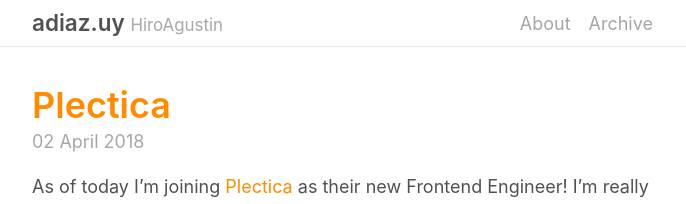
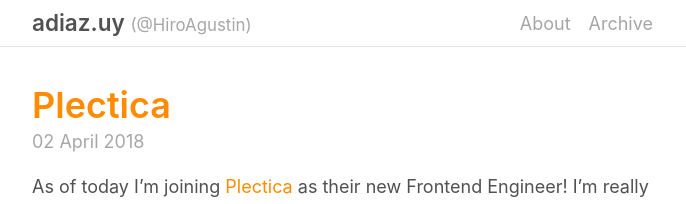
Before and after one commit to HiroAgustin/adiaz.uy-legacy, a Jekyll site: the page built from index.html, in a window 1280 px wide and 900 px high. Shown: the top 204 px of the window, without its empty margins (293-979 px from the left). Built offline with Jekyll 4.4.1, drawn with Linux system fonts in a browser that asks for light colours; nearby versions of some CDN libraries; the list of posts is cut into pages by our own code.

Commit message:
Update tagline and description just cuz

```diff
--- a/_config.yml
+++ b/_config.yml
@@ -4,8 +4,8 @@
 
 # Setup
 title:              adiaz.uy
-description:        Personal site and web development blog of @HiroAgustin.
-tagline:            HiroAgustin
+description:        Agustín Díaz (@HiroAgustin) · Web Development Blog.
+tagline:            (@HiroAgustin)
 url:                https://adiaz.uy
 paginate:           20
 
--- a/_includes/Head.html
+++ b/_includes/Head.html
@@ -8,8 +8,8 @@
 <link rel="dns-prefetch" href="//cdnjs.cloudflare.com/">
 
 <title>
-  {% if page.title == 'Home' %}
-    {{ site.title }} &middot; {{ site.tagline }}
+  {% if page.title == 'adiaz.uy' %}
+    {{ site.title }}
   {% else %}
     {{ page.title }} &middot; {{ site.title }}
   {% endif %}
```
